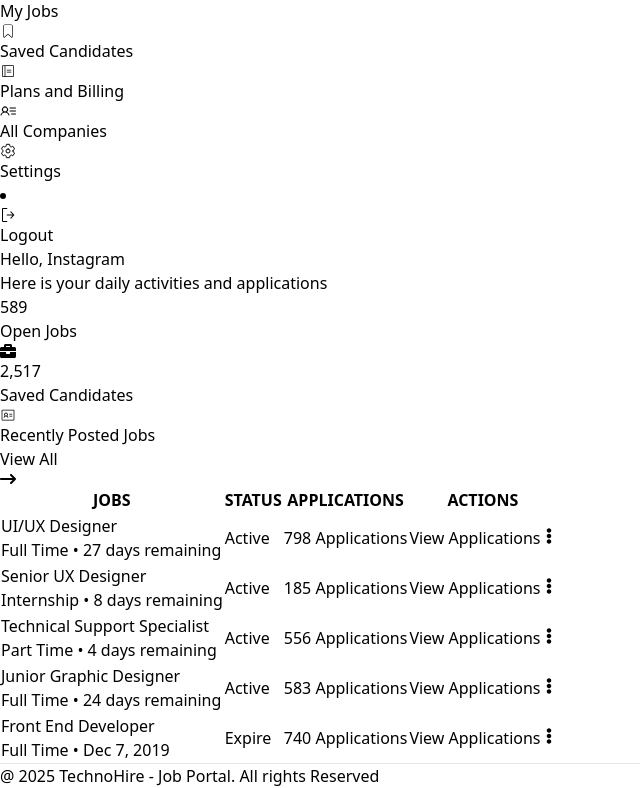
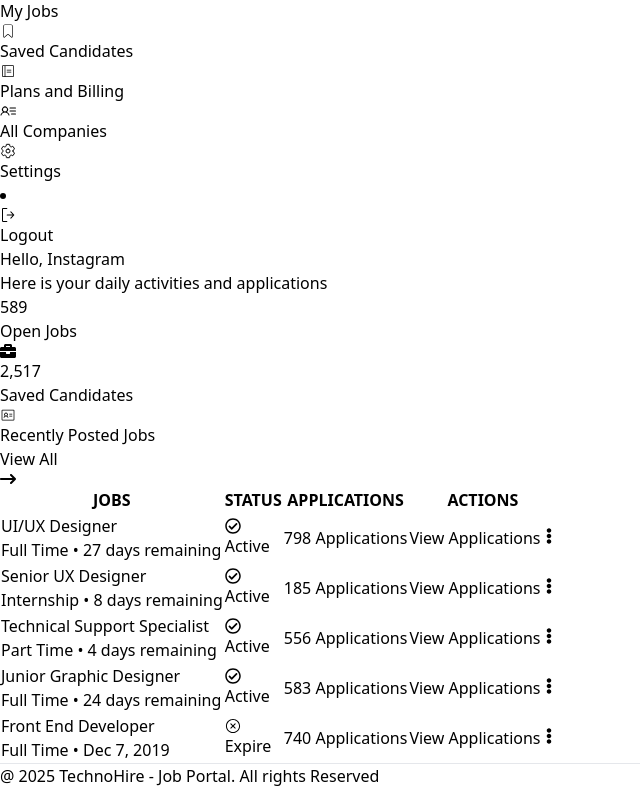
Before and after one commit to pinkijha/techno_rise, a React (Vite) app: page /dashboard/overview in a window 1280 px wide. Shown: the part 1038-1826 px from the top of the page, without its empty margins (0-640 px from the left). Built offline with nearby package versions, Linux system fonts and the light colour scheme.

Commit message:
resolve some issues

```diff
--- a/src/JobPost/components/pages/Overview.jsx
+++ b/src/JobPost/components/pages/Overview.jsx
@@ -3,10 +3,16 @@
 import { FaBriefcase,  FaEllipsisV } from "react-icons/fa";
 import { PiIdentificationCardLight } from "react-icons/pi";
 import { FaArrowRightLong } from "react-icons/fa6";
+import { FaRegCheckCircle } from "react-icons/fa";
+import { RxCrossCircled } from "react-icons/rx";
 
 
 const Overview = () => {
   const [menuOpen, setMenuOpen] = useState(null);
+
+  const menuToggle = () => {
+    setMenuOpen(!menuOpen);
+  }
 
   const jobs = [
     {
@@ -105,24 +111,26 @@
                     {job.type} • {job.remaining}
                   </div>
                 </td>
-                <td className="p-4">
+                <td className="flex items-center p-4">
+                  {job.status === "Active" ? <FaRegCheckCircle className= "text-green-700" />  : <RxCrossCircled className="text-red-700" />}
+
                   <span
                     className={`px-2 py-1 rounded-full text-xs ${
                       job.status === "Active"
-                        ? "bg-green-100 text-green-700"
-                        : "bg-red-100 text-red-700"
+                        ? "text-green-700"
+                        : " text-red-700"
                     }`}
                   >
                     {job.status}
                   </span>
                 </td>
                 <td className="p-4">{job.applications} Applications</td>
-                <td className="p-4 flex items-center space-x-3 relative">
-                  <button className="bg-[#F1F2F4] hover:bg-[#7900BA] hover:text-white text-[#7900BA] px-4 py-2 rounded-md text-sm">
+                <td className="p-4 relative flex items-center space-x-3 ">
+                  <button className=" bg-[#F1F2F4] hover:bg-[#7900BA] hover:text-white text-[#7900BA] px-4 py-2 rounded-md text-sm">
                     View Applications
                   </button>
                   <button onClick={() => setMenuOpen(menuOpen === index ? null : index)}>
-                    <FaEllipsisV className="text-gray-600" />
+                    <FaEllipsisV className=" text-gray-600" />
                   </button>
 
                   {menuOpen === index && (
```
